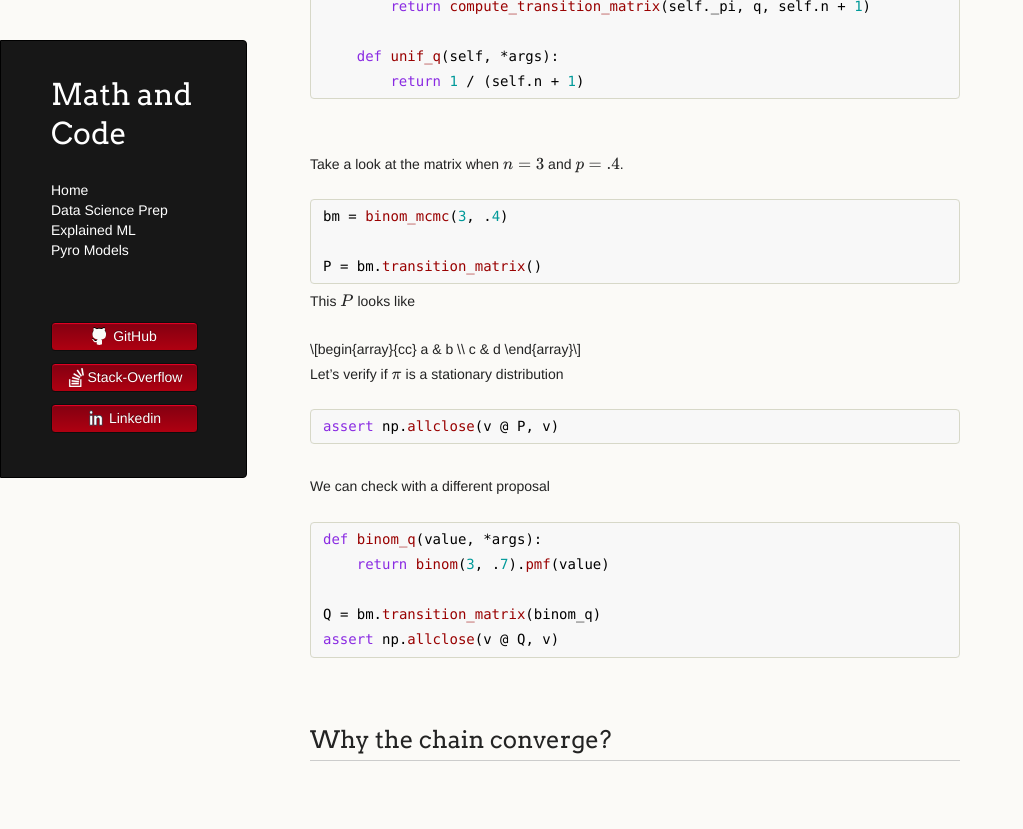
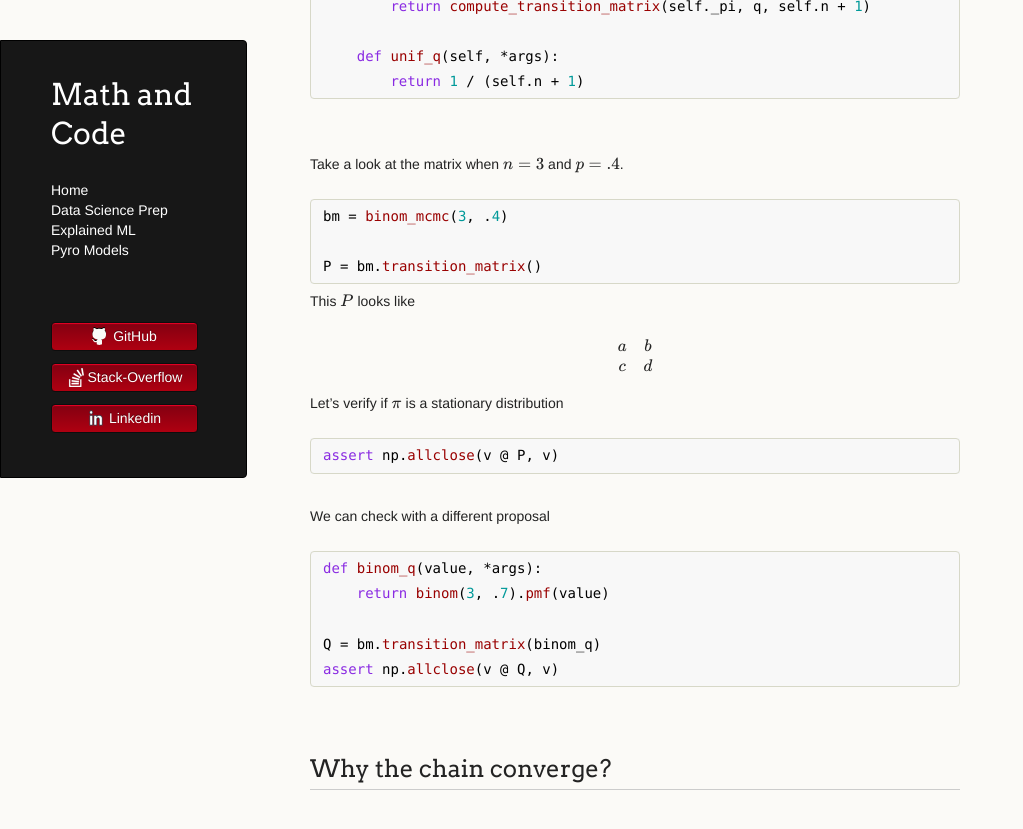
Before and after one commit to LemonPy29/LemonPy29.github.io, a Jekyll site: the page built from pyro-models/mcmc_example.md, in a window 1280 px wide and 900 px high, scrolled down 2584 px. Shown: the top 829 px of the window, without its empty margins (0-1023 px from the left). Built offline with Jekyll 4.4.1, drawn with Linux system fonts in a browser that asks for light colours; nearby versions of some CDN libraries; the repository's description, which GitHub fills in, is left out.

```diff
--- a/pyro-models/mcmc_example.md
+++ b/pyro-models/mcmc_example.md
@@ -148,7 +148,7 @@ P = bm.transition_matrix()
 This \\(P\\) looks like
 
 $$
-begin{array}{cc}
+\begin{array}{cc}
 a & b \\
 c & d
 \end{array}
```
